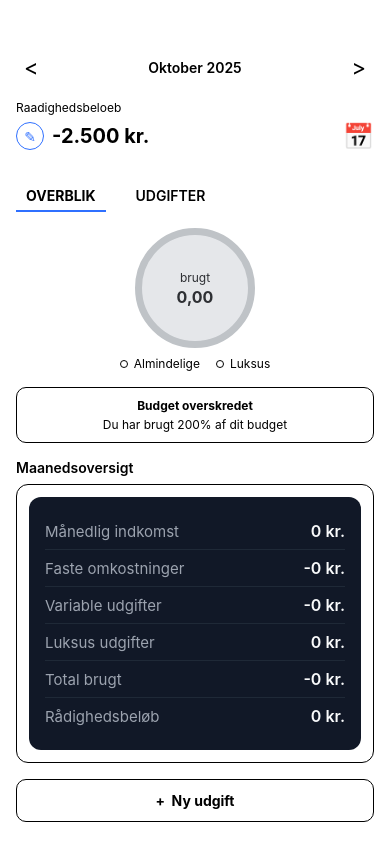
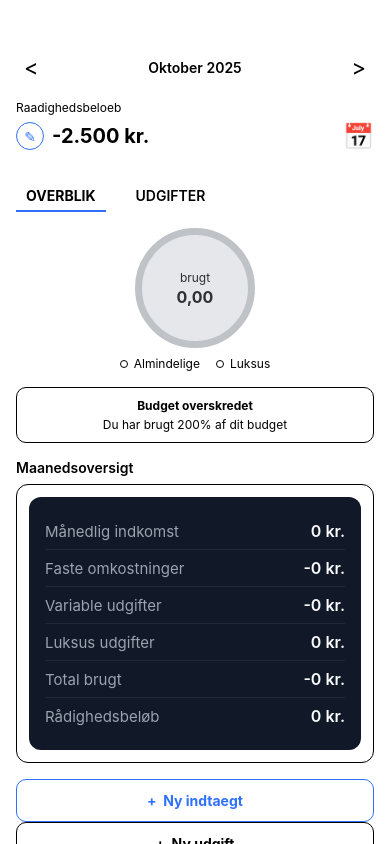
Before and after one commit to Anders-S-L/PengePlan, a React Native app: screen / in a window 390 px wide. Built offline with nearby package versions, Linux system fonts and the light colour scheme.

Commit message:
income button

```diff
--- a/App.js
+++ b/App.js
@@ -1,6 +1,7 @@
 import React, { useState } from "react";
 import { BudgetOverview } from "./View/screens/BudgetOverview";
 import { AddExpenseScreen } from "./View/screens/AddExpenseScreen";
+import { AddIncomeScreen } from "./View/screens/AddIncomeScreen";
 
 export default function App() {
     const [screen, setScreen] = useState("overview");
@@ -14,5 +15,19 @@ export default function App() {
         );
     }
 
-    return <BudgetOverview onAddExpense={() => setScreen("addExpense")} />;
+if (screen === "addIncome") {
+    return (
+        <AddIncomeScreen
+            onSave={() => setScreen("overview")}
+            onCancel={() => setScreen("overview")}
+        />
+    );
 }
+
+return (
+    <BudgetOverview
+        onAddExpense={() => setScreen("addExpense")}
+        onAddIncome={() => setScreen("addIncome")}
+    />
+);
+}
--- /dev/null
+++ b/View/screens/AddIncomeScreen.js
@@ -0,0 +1,121 @@
+import React, { useState } from "react";
+import { View, Text, StyleSheet, TextInput, Pressable } from "react-native";
+import AsyncStorage from "@react-native-async-storage/async-storage";
+
+export function AddIncomeScreen({ onSave, onCancel }) {
+    const [amount, setAmount] = useState("");
+    const [isSaving, setIsSaving] = useState(false);
+
+    const handleSave = async () => {
+        const normalizedAmount = Number(String(amount).replace(",", "."));
+        if (!Number.isFinite(normalizedAmount)) {
+            return;
+        }
+
+        setIsSaving(true);
+        const entry = {
+            id: Date.now().toString(),
+            amount: normalizedAmount,
+            date: new Date().toISOString(),
+        };
+
+        try {
+            const stored = await AsyncStorage.getItem("income");
+            const existing = stored ? JSON.parse(stored) : [];
+            const next = [entry, ...existing];
+            await AsyncStorage.setItem("income", JSON.stringify(next));
+            onSave(entry);
+        } finally {
+            setIsSaving(false);
+        }
+    };
+
+    return (
+        <View style={styles.container}>
+            <Text style={styles.title}>Tilfoej indtaegt</Text>
+
+            <View style={styles.fieldBlock}>
+                <Text style={styles.label}>Beloeb</Text>
+                <TextInput
+                    keyboardType="decimal-pad"
+                    placeholder="0"
+                    style={styles.input}
+                    value={amount}
+                    onChangeText={setAmount}
+                />
+            </View>
+
+            <View style={styles.footer}>
+                <Pressable
+                    accessibilityRole="button"
+                    onPress={handleSave}
+                    style={[styles.button, styles.primaryButton]}
+                    disabled={isSaving}
+                >
+                    <Text style={styles.primaryButtonText}>Tilfoej indtaegt</Text>
+                </Pressable>
+                <Pressable
+                    accessibilityRole="button"
+                    onPress={onCancel}
+                    style={[styles.button, styles.secondaryButton]}
+                >
+                    <Text style={styles.secondaryButtonText}>Tilbage</Text>
+                </Pressable>
+            </View>
+        </View>
+    );
+}
+
+const styles = StyleSheet.create({
+    container: {
+        flex: 1,
+        backgroundColor: "#FFFFFF",
+        paddingTop: 60,
+        paddingHorizontal: 16,
+    },
+    title: {
+        fontSize: 20,
+        fontWeight: "700",
+    },
+    fieldBlock: {
+        marginTop: 24,
+    },
+    label: {
+        fontSize: 12,
+        marginBottom: 8,
+    },
+    input: {
+        borderWidth: 1,
+        borderRadius: 10,
+        paddingHorizontal: 12,
+        paddingVertical: 10,
+        fontSize: 16,
+    },
+    footer: {
+        marginTop: 24,
+        gap: 12,
+    },
+    button: {
+        alignItems: "center",
+        paddingVertical: 12,
+        borderRadius: 10,
+        borderWidth: 1,
+    },
+    primaryButton: {
+        backgroundColor: "#2F70FF",
+        borderColor: "#2F70FF",
+    },
+    primaryButtonText: {
+        color: "#FFFFFF",
+        fontSize: 14,
+        fontWeight: "700",
+    },
+    secondaryButton: {
+        borderColor: "#2F70FF",
+    },
+    secondaryButtonText: {
+        color: "#2F70FF",
+        fontSize: 14,
+        fontWeight: "700",
+    },
+});
--- a/View/screens/BudgetOverview.js
+++ b/View/screens/BudgetOverview.js
@@ -6,7 +6,7 @@ import { View, Text, StyleSheet, ScrollView, Pressable } from "react-native";
 import { useBudgetViewModel } from "../../ViewModel/Budget/useBudgetViewModel";
 import { TotalsView } from "../TotalsView";
 
-export function BudgetOverview({ onAddExpense }) {
+export function BudgetOverview({ onAddExpense, onAddIncome }) {
     // Henter budgetdata fra view modellen
     const vm = useBudgetViewModel();
 
@@ -119,6 +119,13 @@ export function BudgetOverview({ onAddExpense }) {
 
             {/* Primar knap */}
             <View style={styles.footer}>
+                <Pressable
+                    accessibilityRole="button"
+                    onPress={onAddIncome}
+                    style={[styles.primaryButton, styles.secondaryButton]}
+                >
+                    <Text style={styles.secondaryButtonText}>+  Ny indtaegt</Text>
+                </Pressable>
                 <Pressable
                     accessibilityRole="button"
                     onPress={onAddExpense}
@@ -321,4 +328,13 @@ const styles = StyleSheet.create({
         fontSize: 14,
         fontWeight: "700",
     },
+    secondaryButton: {
+        borderColor: "#2F70FF",
+        backgroundColor: "#FFFFFF",
+    },
+    secondaryButtonText: {
+        color: "#2F70FF",
+        fontSize: 14,
+        fontWeight: "700",
+    },
 });
```
